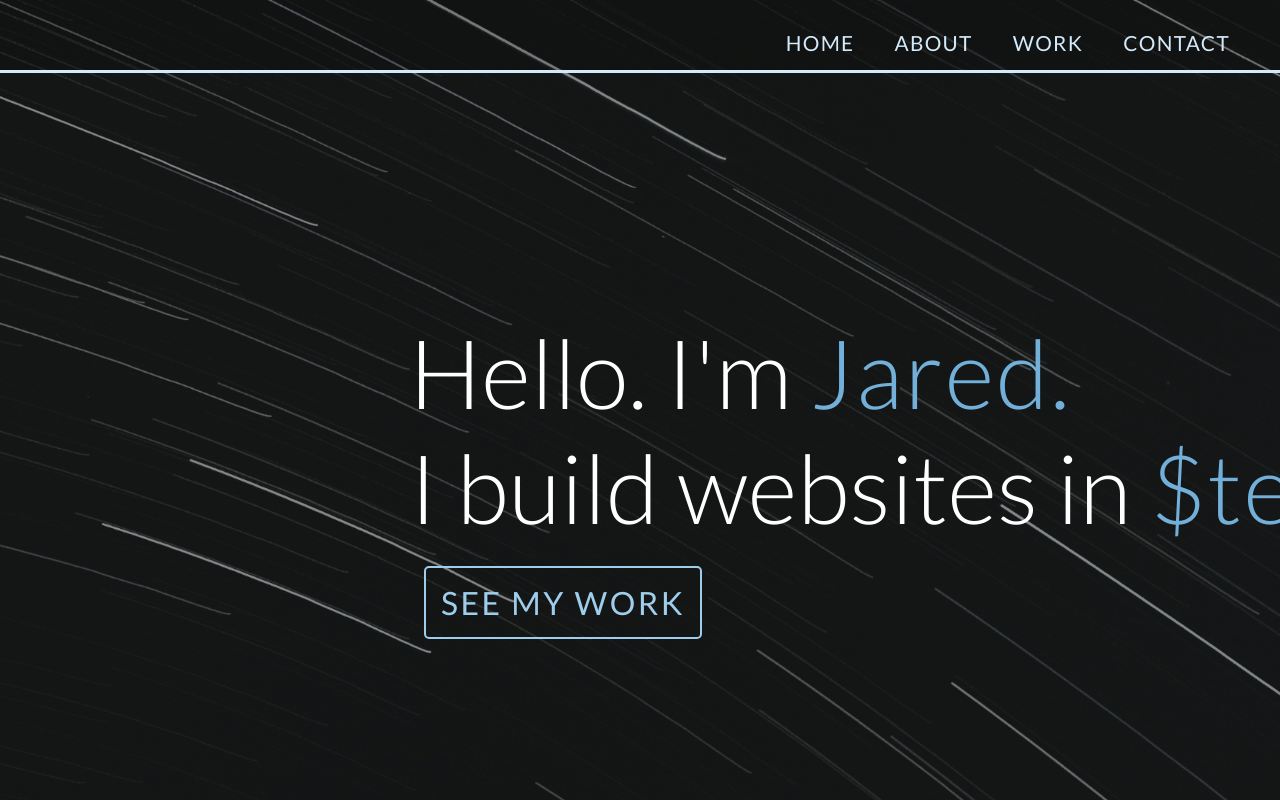
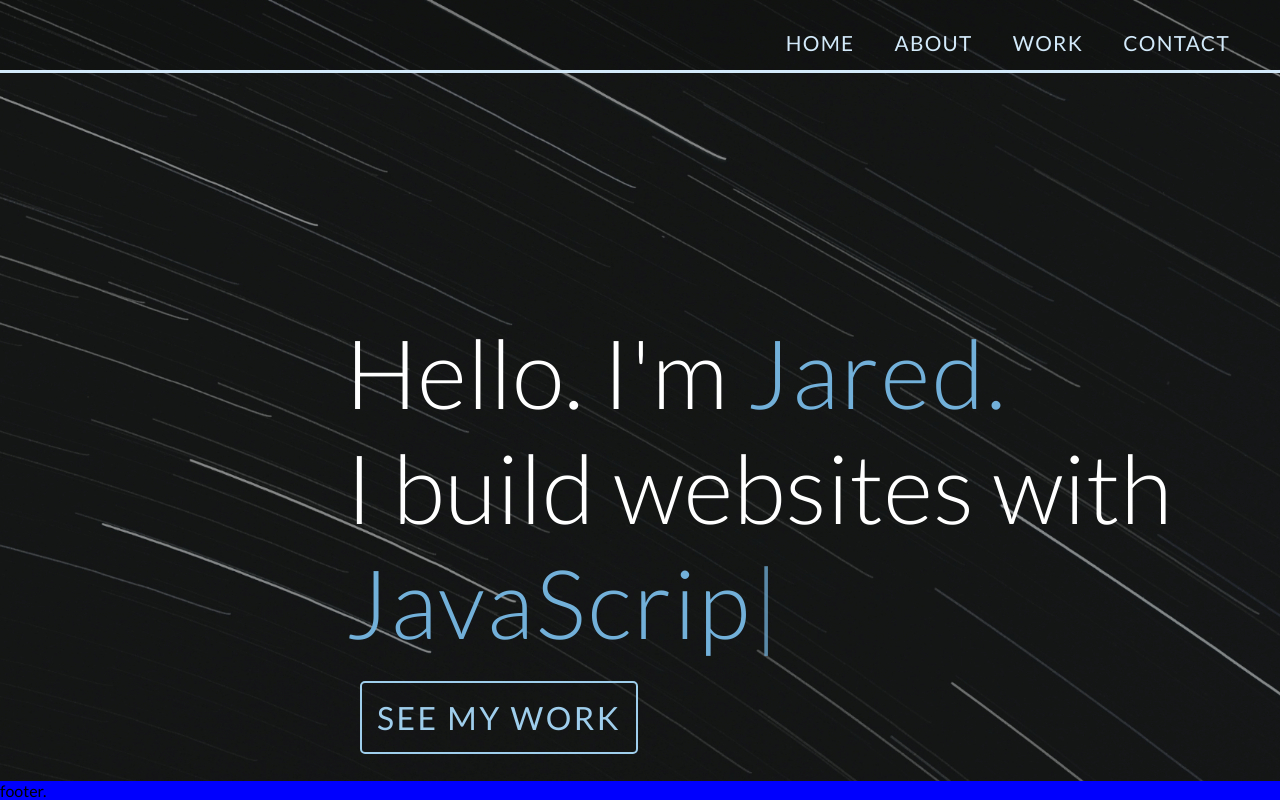
Before and after one commit to jaredl85/portfolio, a React (Create React App) app: page / in a window 1280 px wide. Shown: the top 802 px of the page. Built offline with nearby package versions, Linux system fonts and the light colour scheme.

Commit message:
added typewriter effect to splash section

```diff
--- a/package.json
+++ b/package.json
@@ -9,6 +9,7 @@
     "@testing-library/jest-dom": "^5.11.4",
     "@testing-library/react": "^11.1.0",
     "@testing-library/user-event": "^12.1.10",
+    "ityped": "^1.0.3",
     "node-sass": "4.14.1",
     "react": "^17.0.2",
     "react-dom": "^17.0.2",
--- a/src/App.scss
+++ b/src/App.scss
@@ -1,7 +1,7 @@
 @import './global.scss';
 
 .App {
-  //height: 100vh;
+  height: 100vh;
   background-image: url('./resources/img/plash3.png');
   background-size: cover;
   background-position: center center;
@@ -9,7 +9,7 @@
   background-attachment: fixed;
     .sections{
       width: 100%;
-      //height: calc(100vh - 70px);
+      height: calc(100vh - 70px);
       position: relative;
       top: 70px;
       scroll-behavior: smooth;
--- a/src/components/about/about.scss
+++ b/src/components/about/about.scss
@@ -74,5 +74,6 @@
         max-width: 100%;
         max-height: 100%;
         border-radius: 600px;
+        border: 1px solid $mainColor;
     }
 }
--- a/src/components/footer/footer.scss
+++ b/src/components/footer/footer.scss
@@ -1,4 +1,7 @@
 .footer {
     background-color: blue;
     width: 100%;
+    position: fixed;
+    bottom: 0;
+    left: 0;
 }
--- a/src/components/home/Home.js
+++ b/src/components/home/Home.js
@@ -1,14 +1,29 @@
 import React from 'react';
 import './home.scss';
+import { init } from 'ityped';
+import { useEffect, useRef } from 'react';
 
 export default function Home() {
+
+    const textRef = useRef();
+
+    useEffect(() => {
+        init(textRef.current, {
+            showCursor: true,
+            typeSpeed: 150,
+            backDelay: 1500,
+            backSpeed: 150,
+            strings: ['React', 'JavaScript', 'HTML', 'CSS', 'BootStrap', 'SASS']
+        });
+    }, []);
+
     return (
         <div className="home" id="home">
             <div className="splash-text-box">
                 <h1>
                     Hello. I'm <span>Jared.</span>
                     <br />
-                    I build websites in <span>$tech.</span>
+                    I build websites with <span ref={textRef}></span>
                 </h1>
                 <br/>
                 <a className="home-btn" href="#work">See my work</a>
--- a/src/components/home/home.scss
+++ b/src/components/home/home.scss
@@ -2,13 +2,12 @@
 
 .home {
     background-color: none;
-    height: calc(100vh - 70px);
 }
 
 .splash-text-box {
     position: relative;
     top: 30%;
-    left: 30%;
+    left: 25%;
     padding: 25px;
 }
 
@@ -17,12 +16,13 @@
     font-size: 6rem;
     font-weight: 100;
     margin-bottom: 20px;
-}
 
-h1 span {
-    color: $mainColor;
-    font-weight: 300;
-    letter-spacing: 2px;
+    span {
+        color: $mainColor;
+        font-weight: 300;
+        letter-spacing: 2px;
+        font-size: inherit;
+    }
 }
 
 .home-btn {
@@ -47,3 +47,19 @@
     border: 2px solid $darkestColor;
     transition: .5s;
 }
+
+/*** TYPING EFFECT ***/
+///////////////////////
+
+.ityped-cursor {
+    animation: blink 1s infinite;
+}
+
+@keyframes blink {
+    50% {
+        opacity: 0.75;
+    }
+    100% {
+        opacity: 0;
+    }
+}
```
Also changed, not shown: 1 other file (tests, documents, lock files or other folders).
